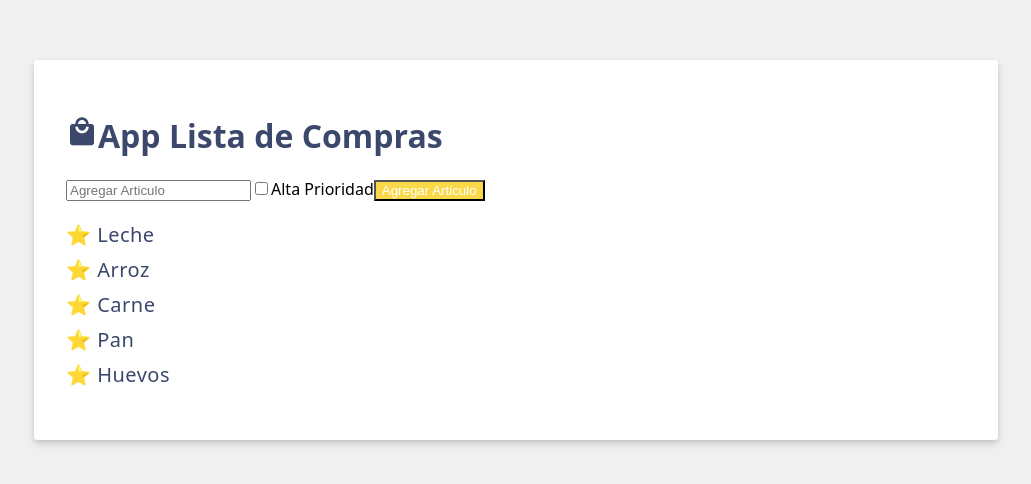
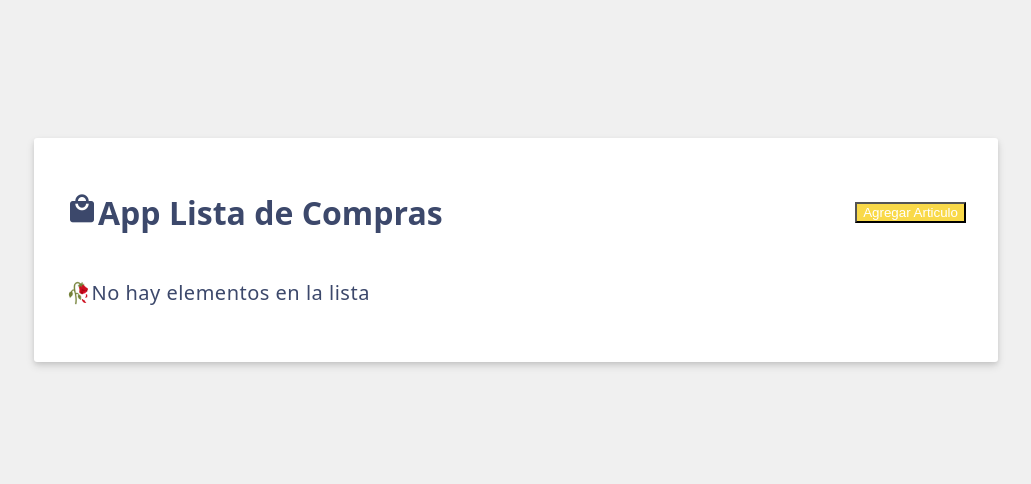
Before and after one commit to GagoPianisst/VueJs-ShoppingCart1, a Vue app: page / in a window 1280 px wide. Shown: the part 150-634 px from the top of the page, without its empty margins (124-1155 px from the left). Built offline with nearby package versions, Linux system fonts and the light colour scheme.

Commit message:
⭐FEAT: v-else

```diff
--- a/src/App.vue
+++ b/src/App.vue
@@ -6,35 +6,60 @@ const header = ref('App Lista de Compras');
 const shoppingIcon = ref ('material-icons shopping-cart-icon');
 // Creando una referencia reactiva para almacenar el valor de la lista
 const items = ref ([
-  {id: 0, label:'Leche'},
-  {id: 1, label:'Arroz'},
-  {id: 2, label:'Carne'},
-  {id: 3, label:'Pan'},
-  {id: 4, label:'Huevos'}
+  // {id: 0, label:'Leche'},
+  // {id: 1, label:'Arroz'},
+  // {id: 2, label:'Carne'},
+  // {id: 3, label:'Pan'},
+  // {id: 4, label:'Huevos'}
   ]);
   const newItem = ref('');
   const newItemHightPriority = ref(false);
+  const showForm = ref(false);
   // Metodos
   const saveItems = () => {
     // Agrega un nuevo elemento a la lista proveniente de la caja de texto
     items.value.push({id: items.value.length, label: newItem.value})
     // Borramos el contenido de la caja de texto.
     newItem.value=""
+
   };
+
+  const cancelAddItem = () => {
+    showForm.value = false;
+  };
+
+  const showAddItemForm = () => {
+    showForm.value = true;
+  };
+
+
+
 </script>
 
 <template>
-  <h1><i :class="shoppingIcon">local_mall</i>{{ header }}</h1>
-  <form v-on:submit.prevent="saveItems" class="add-item form">
+  <!-- Header -->
+  <div class="header">
+    <h1>
+      <i :class="shoppingIcon">local_mall</i>{{ header }}
+    </h1>
+    <button v-if="showForm" class="btn-cancel" @click="cancelAddItem">Cancelar</button>
+    <button v-else class="btn-primary" @click="showAddItemForm">Agregar Articulo</button>
+  </div>
+  <!-- Formulario -->
+  <form
+   v-if="showForm" v-on:submit.prevent="saveItems" class="add-item form">
     <input v-model="newItem" type="text" placeholder="Agregar Articulo">
     <!-- Checkbox  -->
     <label><input type="checkbox" v-model="newItemHightPriority" >Alta Prioridad</label>
     <!-- Boton -->
     <button class="btn-primary">Agregar Articulo</button>
   </form>
+  <!-- Entrega de Lista -->
   <ul>
    <li v-for="{id, label} in items" v-bind:key="id">⭐ {{ label }}</li>
   </ul>
+  <!-- Mensaje Condicional -->
+  <p v-if="items.length === 0">🥀No hay elementos en la lista</p>
 </template>
 
 <style scoped>
```
